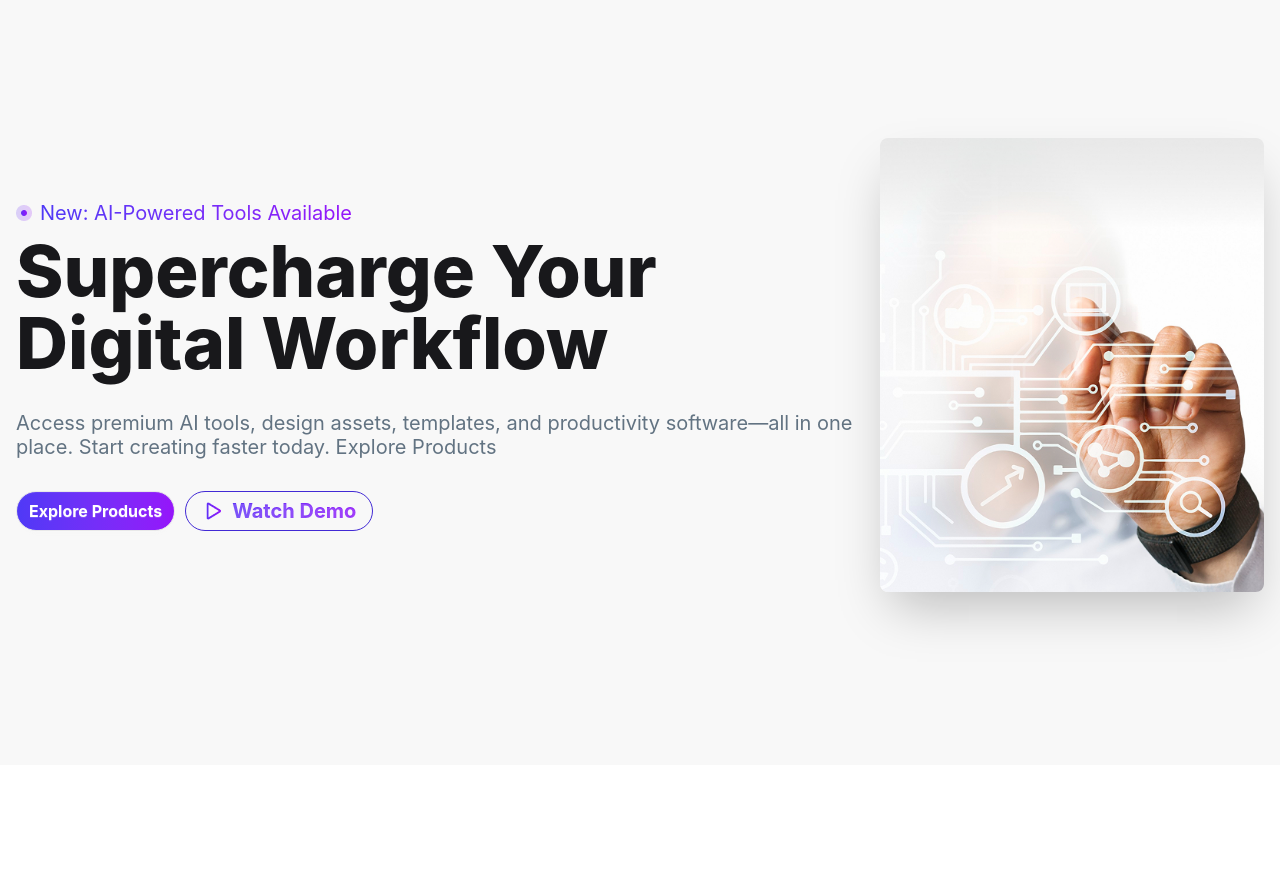
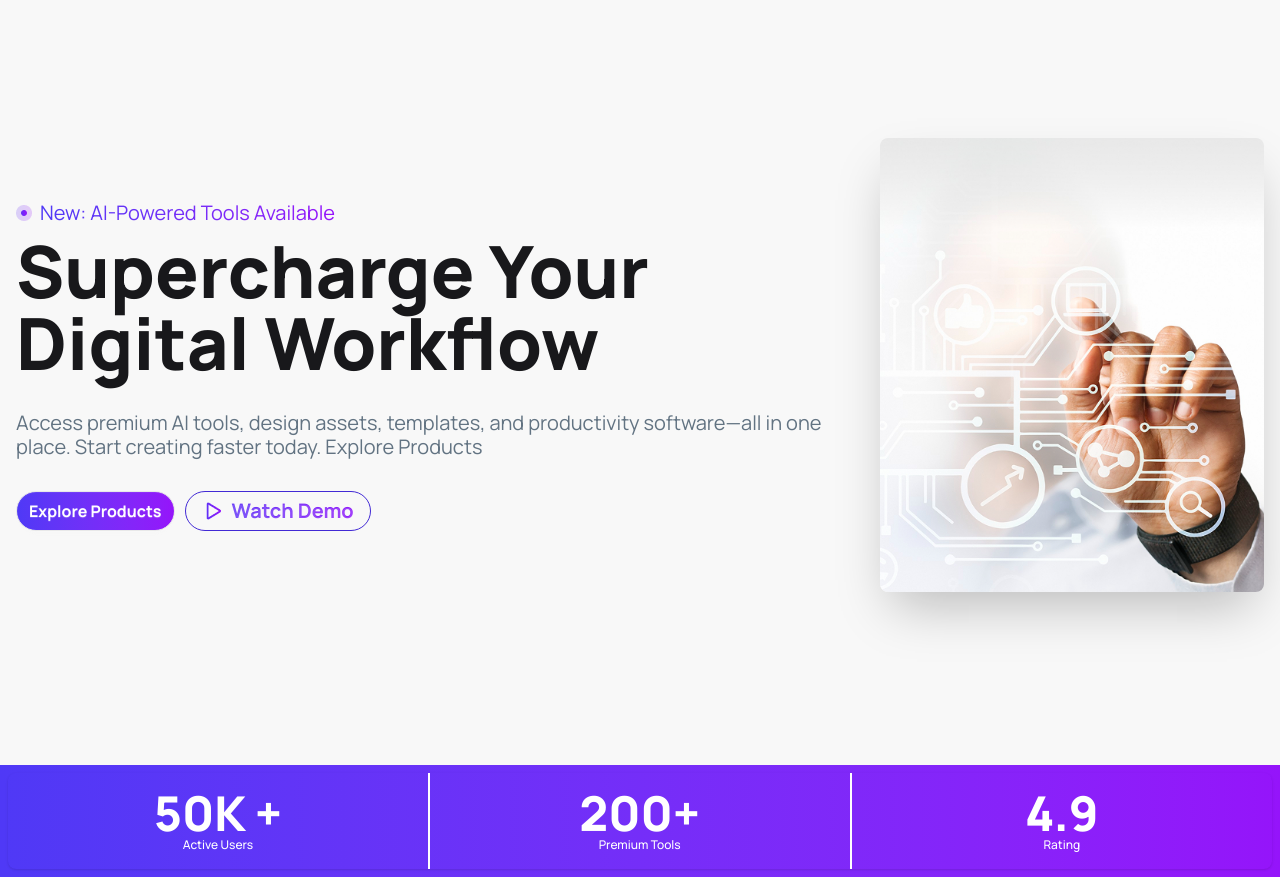
Before and after one commit to mdrifatahmedrishat56789-hash/DigiTools, a React (Vite) app: page / in a window 1280 px wide. Shown: the part 100-983 px from the top of the page. Before the commit the page ends 865 px from the top, so only its background shows below. Built offline with nearby package versions, Linux system fonts and the light colour scheme.

Commit message:
stat add

```diff
--- a/index.html
+++ b/index.html
@@ -5,6 +5,9 @@
     <link rel="icon" type="image/svg+xml" href="/favicon.svg" />
     <meta name="viewport" content="width=device-width, initial-scale=1.0" />
     <title>digitool-platforms</title>
+    <link rel="preconnect" href="https://fonts.googleapis.com">
+<link rel="preconnect" href="https://fonts.gstatic.com" crossorigin>
+<link href="https://fonts.googleapis.com/css2?family=Manrope:wght@400;500;600;700;800&display=swap" rel="stylesheet">
   </head>
   <body>
     <div id="root"></div>
--- a/src/App.css
+++ b/src/App.css
@@ -1,2 +1,6 @@
 @import "tailwindcss";
 @plugin "daisyui";
+
+* {
+  font-family: 'Manrope', sans-serif;
+}
--- a/src/App.jsx
+++ b/src/App.jsx
@@ -1,6 +1,7 @@
 import './App.css'
 import Navber from './Components/Navber'
 import Banner from './Components/Banner/banner'
+import Stats from './Components/Banner/Stats/Stats'
 
 function App() {
   return (
@@ -9,6 +10,8 @@ function App() {
 
     <Banner></Banner>
 
+    <Stats></Stats>
+
     </div>
   )
 }
--- /dev/null
+++ b/src/Components/Banner/Stats/Stats.jsx
@@ -0,0 +1,26 @@
+import React from 'react'
+
+const Stats = () => {
+  return (
+    <div className='bg-gradient-to-r from-[#4F39F6] to-[#9514FA] p-2 mb-1.5'>
+        <div className="stats  stats-vertical lg:stats-horizontal flex justify-center items-center text-center shadow">
+  <div className="stat border-r-2 border-white">
+    <div className="stat-value text-5xl font-extrabold text-white">50K +</div>
+    <div className="stat-desc text-xs font-medium text-white">Active Users</div>
+  </div>
+
+  <div className="stat border-r-2 border-white">
+    <div className="stat-value text-5xl font-extrabold text-white">200+</div>
+    <div className="stat-desc text-xs font-medium text-white">Premium Tools</div>
+  </div>
+
+  <div className="stat">
+    <div className="stat-value text-5xl font-extrabold text-white">4.9</div>
+    <div className="stat-desc text-xs font-medium text-white">Rating</div>
+  </div>
+</div>
+    </div>
+  )
+}
+
+export default Stats
--- a/src/Components/Navber.jsx
+++ b/src/Components/Navber.jsx
@@ -38,7 +38,7 @@ const Navber = () => {
         </div>
     <button className="btn btn-soft">Login</button>
 
-    <a className="btn btn-primary">Get Started</a>
+    <a className="btn btn-primary bg-gradient-to-r from-[#4F39F6] to-[#9514FA] rounded-full">Get Started</a>
   </div>
 </div>
     </div>
```
